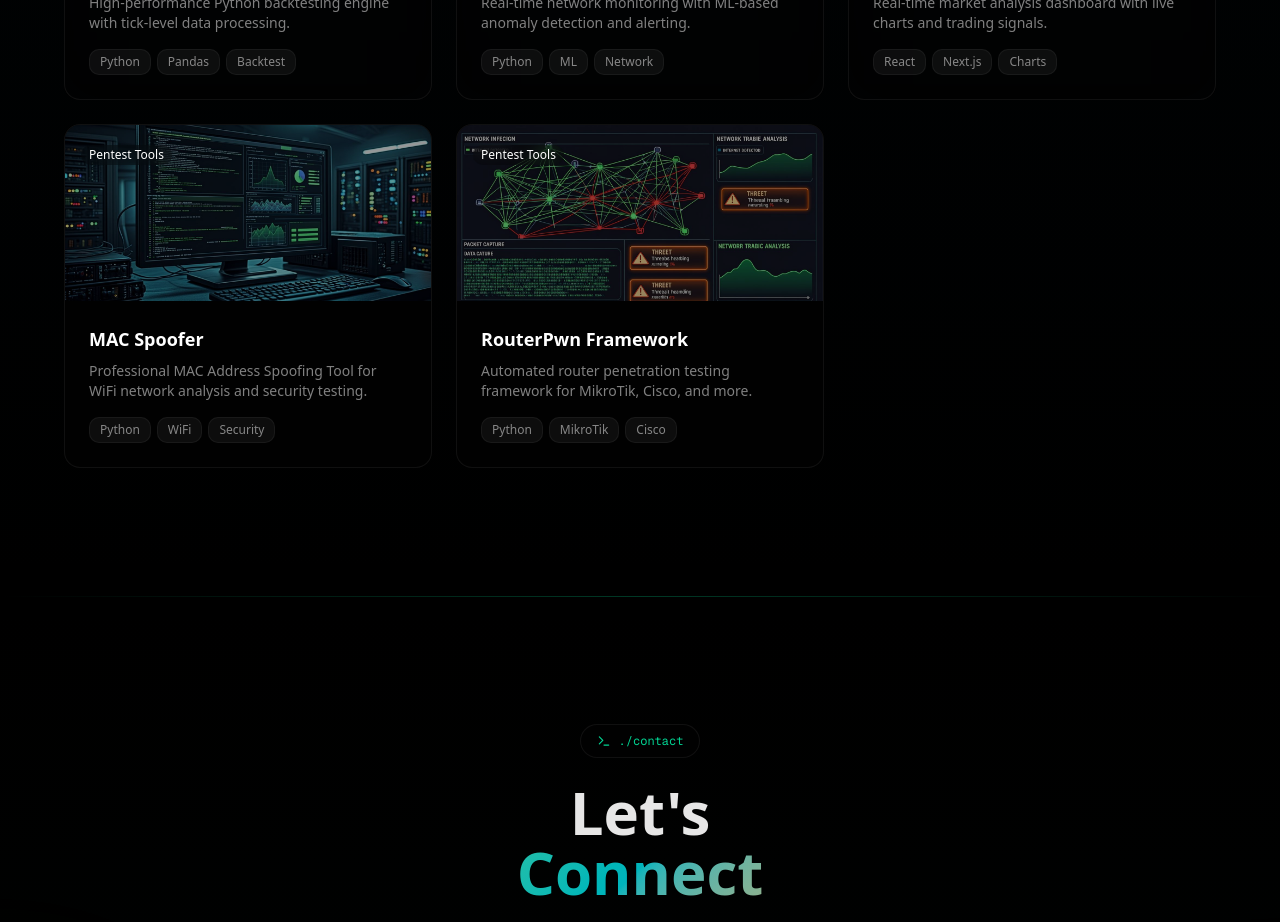
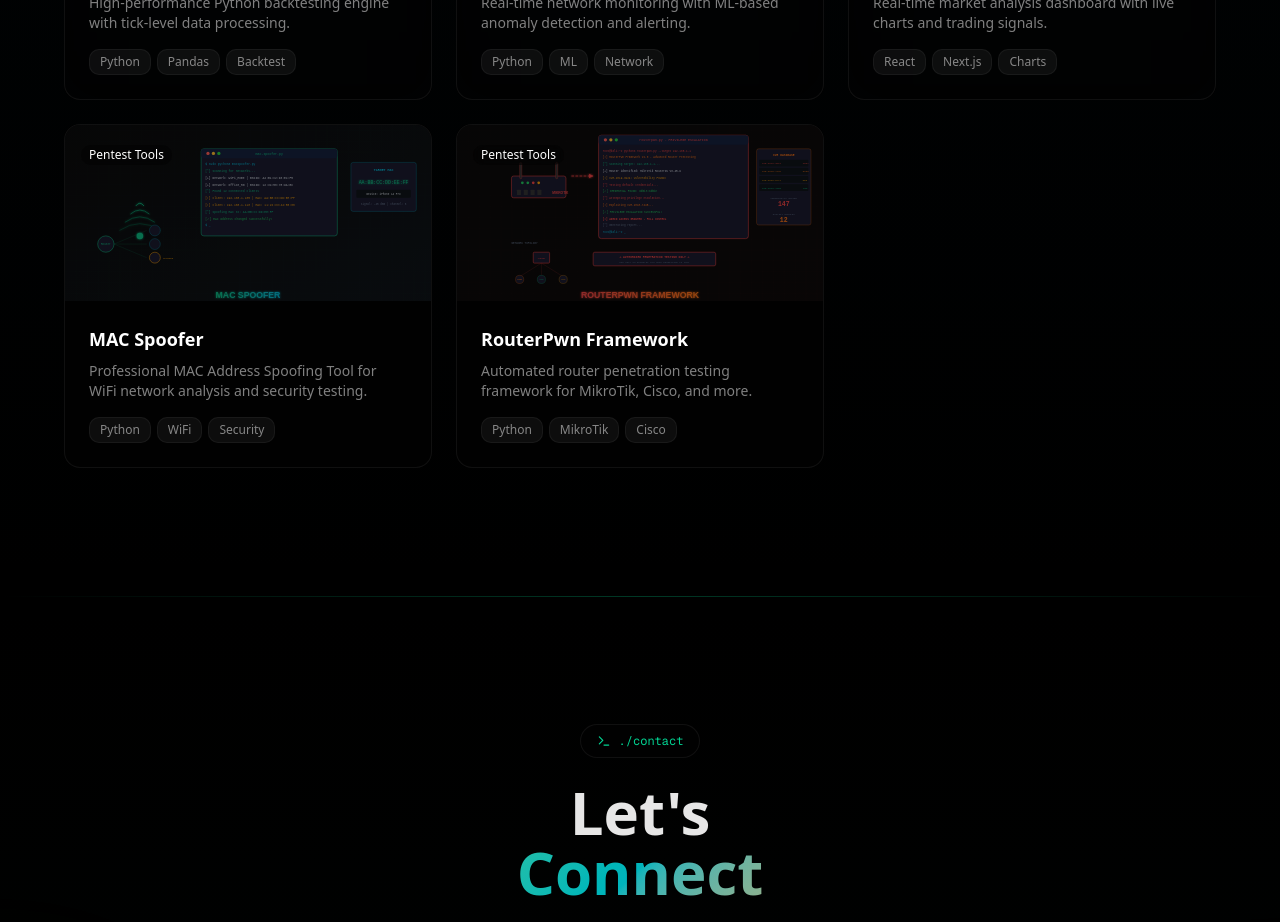
Before and after one commit to hamtechug256/hamcodz, a Next.js app: page / in a window 1280 px wide. Shown: the part 6140-7062 px from the top of the page. Built offline with nearby package versions, Linux system fonts and the light colour scheme.

Commit message:
Add unique SVG images for MAC Spoofer and RouterPwn projects with cybersecurity-themed designs

```diff
--- a/src/components/portfolio/Projects.tsx
+++ b/src/components/portfolio/Projects.tsx
@@ -177,7 +177,7 @@ const projects = [
     description: 'Professional MAC Address Spoofing Tool for WiFi network analysis and security testing.',
     longDescription: 'A comprehensive Linux-based tool for MAC address spoofing with WiFi network scanning, connected client discovery, and monitor mode capabilities. Features a beautiful terminal UI with Matrix-style animations.',
     icon: Wifi,
-    image: '/images/projects/security-toolkit.png',
+    image: '/images/projects/mac-spoofer.svg',
     tags: ['Python', 'WiFi', 'Security', 'Linux'],
     metrics: [
       { label: 'Networks', value: '∞' },
@@ -202,7 +202,7 @@ const projects = [
     description: 'Automated router penetration testing framework for MikroTik, Cisco, and more.',
     longDescription: 'A powerful penetration testing framework designed for router security assessment. Features default credential testing, vulnerability scanning, known exploit modules, and privilege escalation capabilities for various router vendors.',
     icon: Router,
-    image: '/images/projects/intrusion-detector.png',
+    image: '/images/projects/routerpwn.svg',
     tags: ['Python', 'MikroTik', 'Cisco', 'Pentest'],
     metrics: [
       { label: 'Vendors', value: '10+' },
```
Also changed, not shown: public/images/projects/mac-spoofer.svg (added), public/images/projects/routerpwn.svg (added).
